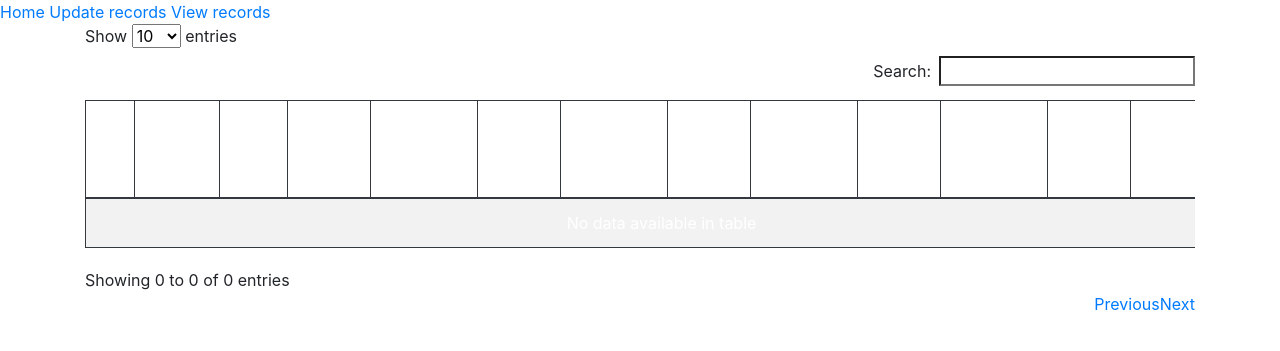
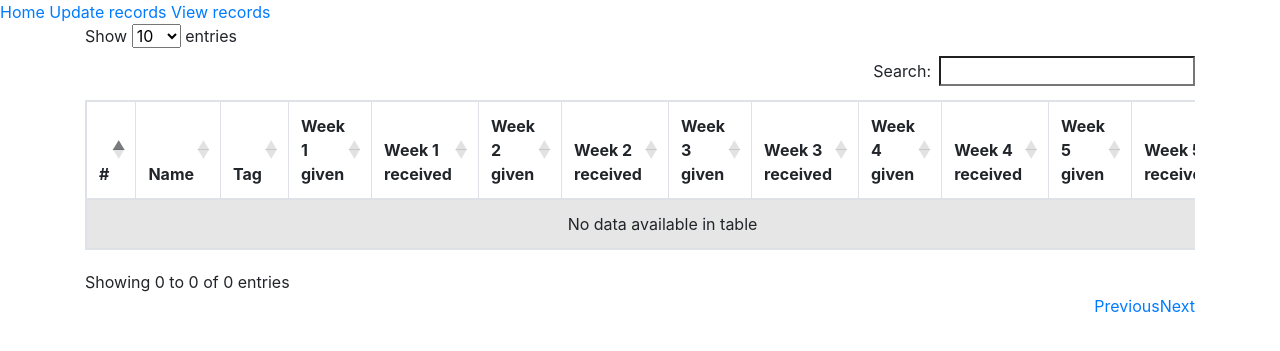
Before and after one commit to vbt95/api-test-clash-royale, a Node server app: page /view in a window 1280 px wide. Shown: the top 351 px of the page. Run offline with Node 20, Linux system fonts and the light colour scheme; data that the repository does not hold is empty; some libraries are stand-ins or nearby versions.

Commit message:
Removed dark theme

```diff
--- a/views/view.ejs
+++ b/views/view.ejs
@@ -18,7 +18,7 @@
 <body>
 <div class="container">
 <div class="table table-responsive">
-				<table id="myTable" class="table table-striped table-bordered table-dark table-hover">
+				<table id="myTable" class="table table-striped table-bordered table-hover">
 					<thead class="thead-inverse">
 						<tr>
 							<th>#</th>
```
